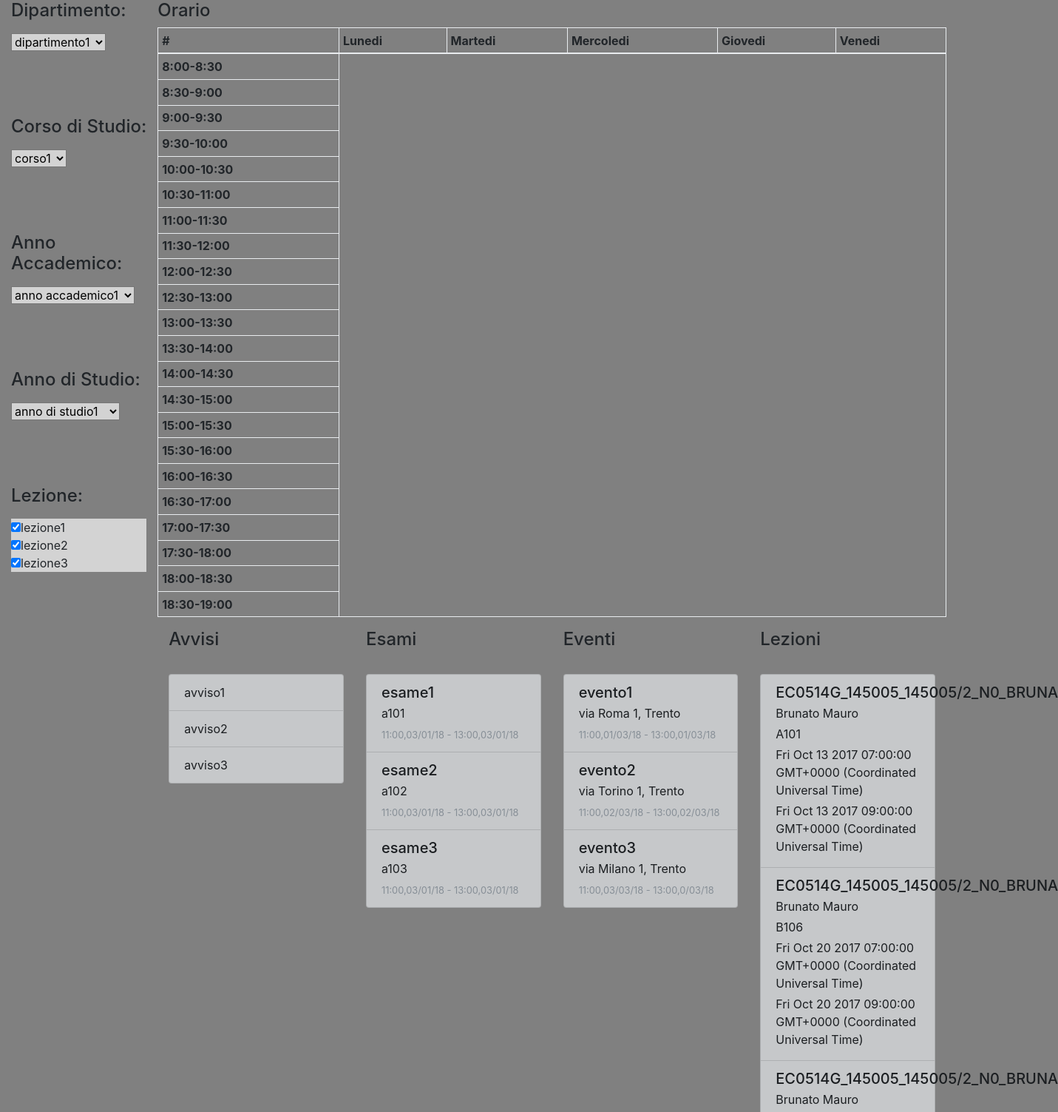
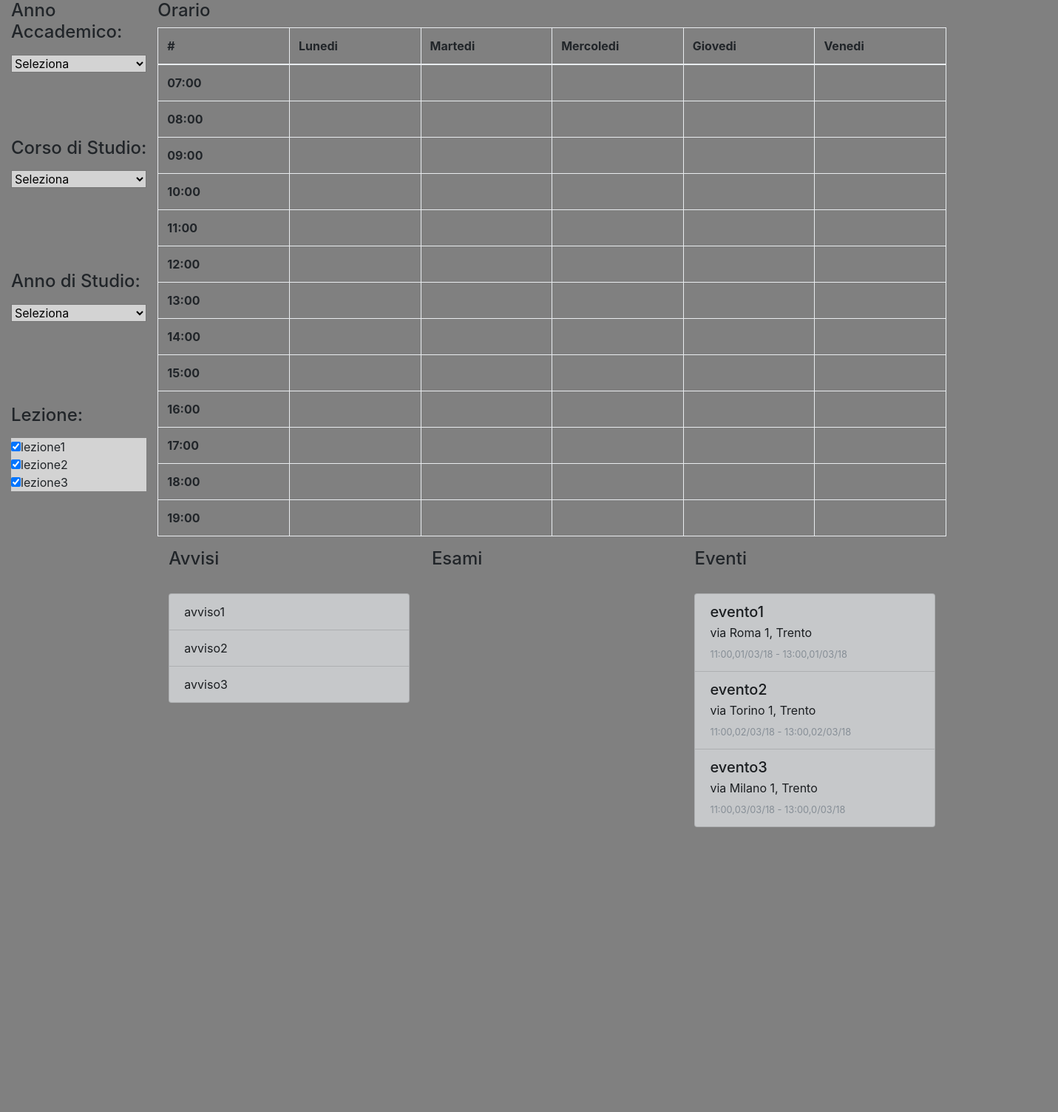
Before and after one commit to esoprana/IngSw2, a website: page src/frontend/site/index.html in a window 1280 px wide. Shown: the top 1503 px of the page at 74% size, 1431 px wide, since content can reach past the window. After the commit the page ends 1118 px from the top, so only its background shows below. Drawn offline with nearby package versions, Linux system fonts and the light colour scheme.

Commit message:
aggiornamento html sito + file js orari esami
html del sito aggiornato  e aggiunto file javascript con gli script dell'orario lezione e degli esami

```diff
--- /dev/null
+++ b/src/frontend/site/Corsi.js
@@ -0,0 +1,200 @@
+(function(){
+	var anniacc = [
+		{
+			nome: "2017/2018",
+			codice_anno: "2017"
+		},
+		{
+			nome: "2016/2017",
+			codice_anno: "2016"
+		}
+	];
+
+	const anniAccSelect = document.getElementById('anniaccSelect');
+	const corsiSelect = document.getElementById('corsiSelect');
+	const anniStuSelect = document.getElementById('annistuSelect');
+	var listorari = document.getElementById('listorari');
+	var listesami = document.getElementById('listesami');
+
+	function cleanSelect(select){
+		while(select.firstChild){
+			select.removeChild(select.firstChild);
+		}
+
+		const disabledOption = document.createElement('option');
+		disabledOption.disabled="";
+		disabledOption.selected="";
+		disabledOption.value="";
+		disabledOption.innerHTML="Seleziona";
+		disabledOption.style.display = 'none';
+		select.append(disabledOption);
+	}
+
+	function updateOrari(){
+		const codice_anno = anniAccSelect.options[anniAccSelect.selectedIndex].value;
+		const codice_corso = corsiSelect.options[corsiSelect.selectedIndex].value;
+		const codice_annoStu = annistuSelect.options[anniStuSelect.selectedIndex].value;
+		const url_orari = 'localhost:3000/api/orari/'+codice_anno+'/'+codice_corso+'/'+codice_annoStu;
+
+		fetch(url_orari)
+			.then(data => data.json())
+			.then(orari => {
+				orari.elenco_lezioni.forEach((orario) => {
+					var corso = document.createElement('p');
+						corso.className = "mb-0, nomeCorso";
+						corso.innerHTML = orario.insegnamento.codice_insegnamento;
+
+						var divPrincipale1 = document.createElement('div');
+						divPrincipale1.className="d-flex w-100 justify-content-between";
+						divPrincipale1.append(corso);
+
+						var docente = document.createElement('p');
+						docente.className = "mb-0";
+						docente.innerHTML = orario.insegnamento.docente;
+
+						var aula = document.createElement('p');
+						aula.className = "mb-0";
+						aula.innerHTML = orario.luogo.codice_aula;
+
+						var orain = document.createElement('p');
+						orain.className = "mb-0";
+						var OI = new Date (orario.timestamp.inizio);
+						orain.innerHTML =  OI.getHours() + "-" + OI.getMinutes();
+
+						var orafi = document.createElement('p');
+						orafi.className = "mb-0";
+						var OF = new Date (orario.timestamp.fine);
+						orafi.innerHTML = OF.getHours() + "-" + OF.getMinutes();
+
+						var giorno = document.createElement('p');
+						giorno.className = "mb-0";
+						giorno.innerHTML = OI.getDay();
+
+						var li = document.createElement('li');
+						li.className="list-group-item  list-group-item-dark flex-column align-items-start";
+						li.style.position="absolute";
+						li.style.width = "16.66667%";
+						li.style.height = ((OF.getHours() - OI.getHours() + (OF.getMinutes()- OI.getMinutes())/60.0)*(100.0/14.0))+"%";
+						li.style.left = ((OI.getDay())*(100.0/6.0))+"%";
+						li.style.top = ((1 + OI.getHours() - 7 + OI.getMinutes()/60.0)*(100.0/14.0))+"%";
+						li.append(divPrincipale1,docente,aula);
+
+						listorari.append(li);
+					});
+
+			});
+	}
+
+	function updateEsami(){
+		const codice_anno = anniAccSelect.options[anniAccSelect.selectedIndex].value;
+		const codice_corso = corsiSelect.options[corsiSelect.selectedIndex].value;
+		const codice_annoStu = annistuSelect.options[anniStuSelect.selectedIndex].value;
+		const url_esami = 'localhost:3000/api/esami/'+codice_anno+'/'+codice_corso+'/'+codice_annoStu;
+
+		fetch(url_esami)
+			.then(data => data.json())
+			.then(esami => {
+				for (const codiceGenerale in esami){
+					esami[codiceGenerale].appelli.forEach(appello => {
+						var titolo = document.createElement('h5');
+						titolo.className = "mb-1";
+						titolo.value = appello;
+						titolo.innerHTML = esami[codiceGenerale].nomeCorso;
+
+						var divPrincipale = document.createElement('div');
+						divPrincipale.className="d-flex w-100 justify-content-between";
+						divPrincipale.append(titolo);
+
+						var docente = document.createElement('p');
+						docente.className = "mb-1";
+						docente.innerHTML = esami[codiceGenerale].nomeDocente;
+
+						var tipo = document.createElement('p');
+						tipo.className = "mb-1";
+						tipo.innerHTML = esami[codiceGenerale].tipo;
+
+						var data = document.createElement('p');
+						data.className = "mb-1";
+						data.innerHTML =
+							esami[codiceGenerale].appelli[appello].timestamp.inizio.toLocaleString()
+							+ " - "
+							+ esami[codiceGenerale].appelli[appello].timestamp.fine.toLocaleString();
+
+						var sede = document.createElement('p');
+						sede.className = "mb-1";
+						sede.innerHTML = esami[codiceGenerale].appelli[appello].sede
+
+						var aula = document.createElement('p');
+						aula.className = "mb-1";
+						aula.innerHTML = esami[codiceGenerale].appelli[appello].aula
+
+						var li = document.createElement('li');
+						li.className="list-group-item  list-group-item-dark flex-column align-items-start";
+						li.append(divPrincipale,docente,tipo,data,sede,aula);
+
+						listesami.append(li);
+					})
+				}
+			});
+	}
+
+
+	cleanSelect(anniAccSelect);
+	cleanSelect(corsiSelect);
+	cleanSelect(anniStuSelect);
+
+	let dati=undefined;
+
+	anniacc.forEach((annoacc) => {
+		var option = document.createElement('option');
+		option.value = annoacc.codice_anno;
+		option.innerHTML = annoacc.nome;
+		anniaccSelect.append(option);
+	});
+
+	anniAccSelect.addEventListener('change',function(){
+		const codice_anno = anniAccSelect.options[anniAccSelect.selectedIndex].value;
+		cleanSelect(corsiSelect);
+		cleanSelect(annistuSelect);
+
+		dati = undefined;
+
+		if (codice_anno != ''){
+			const url_corsi = 'localhost:3000/api/corsi/'+codice_anno;
+			fetch(url_corsi)
+				.then(data => data.json())
+				.then(orari => {
+					dati = orari;
+
+					for (const codice in dati){
+						var option = document.createElement('option');
+						option.value = codice;
+						option.innerHTML = dati[codice].label;
+						corsiSelect.append(option);
+					}
+				});
+		}
+	});
+
+	corsiSelect.addEventListener('change',function(){
+		const codice_corso = corsiSelect.options[corsiSelect.selectedIndex].value;
+		if((dati !== undefined)||(codice_corso!='')) {
+
+			cleanSelect(anniStuSelect);
+
+			for (const codice_anno in dati[codice_corso].elenco_anni){
+				var option = document.createElement('option');
+				option.value = codice_anno;
+				option.innerHTML = dati[codice_corso].elenco_anni[codice_anno].label;
+				annistuSelect.append(option);
+			}
+		}
+	});
+
+	anniStuSelect.addEventListener('change',function(){
+		if((dati !== undefined)||(codice_annoStu!='')) {
+			updateOrari();
+			updateEsami();
+		}
+	});
+})();
--- a/src/frontend/site/index.html
+++ b/src/frontend/site/index.html
@@ -6,17 +6,45 @@
 		href="https://maxcdn.bootstrapcdn.com/bootstrap/4.0.0-beta.2/css/bootstrap.min.css"
 		integrity="sha384-PsH8R72JQ3SOdhVi3uxftmaW6Vc51MKb0q5P2rRUpPvrszuE4W1povHYgTpBfshb"
 		crossorigin="anonymous">
+		<style>
+			table, th, td {
+				height: 20px;
+				width: 16.66667%;
+			    padding: 10px;
+			}
+			div {
+				overflow: hidden;
+				text-overflow: ellipsis;
+				border: 1px #000000;
+			}
+
+			select, option {
+				width: 100%;
+				text-overflow: ellipsis;
+			}
+
+			#listaorari div{
+				overflow: hidden;
+			}
+
+			.nomeCorso{
+				text-size: 0.75em;
+			}
+
+
+
+		</style>
+		<script type="text/javascript" src="http://code.jquery.com/jquery.min.js"></script>
 	</head>
 <body style="background-color:#808080">
-
 	<div class="container-fluid">
 		<div class="row">
 			<aside class="col-2">
 				<form>
 					<div class="form-group">
-				    <label for="dipartimento" class="control-label"><h4>Dipartimento: </h4></label>
+						<label for="annoacc" class="control-label"><h4>Anno Accademico: </h4></label>
 						<div>
-						<select name="dipartimento" id="dipartimentiSelect" style="background-color: #d3d3d3"></select>
+							<select name="annoacc" id="anniaccSelect" style="background-color: #d3d3d3"></select>
 						</div>
 					</div>
 					<br>
@@ -31,14 +59,6 @@
 					<br>
 					<br>
 					<br>
-				<div class="form-group">
-					<label for="annoacc" class="control-label"><h4>Anno Accademico: </h4></label>
-					<div>
-						<select name="annoacc" id="anniaccSelect" style="background-color: #d3d3d3"></select>
-					</div>
-				</div>
-				<br>
-				<br>
 					<br>
 					<div class="form-group">
 						<label for="annostu" class="control-label"><h4>Anno di Studio: </h4></label>
@@ -46,6 +66,7 @@
 							<select name="annostu" id="annistuSelect" style="background-color: #d3d3d3"></select>
 						</div>
 					</div>
+					<br>
 					<br>
 					<br>
 					<br>
@@ -61,7 +82,7 @@
 			<div class="col-10">
 				<div class="row">
 					<h4>Orario</h4><br>
-				<table class="table table-inverse table-sm table-condensed table-bordered table-hover" style="padding-top:0px;">
+					<table class="table table-xl table-inverse table-condensed table-bordered table-hover" style="padding-top: 0px; position: relative" id="listorari">
 					  <thead>
 						<tr>
 						  <th>#</th>
@@ -72,198 +93,135 @@
 						  <th>Venedi</th>
 						</tr>
 					  </thead>
-				  <tbody>
+					  <tbody >
 						<tr>
-				      <th scope="row">8:00-8:30</th>
+							<th scope="row">07:00</th>
+							<th></th>
+							<th></th>
+							<th></th>
+							<th></th>
+							<th></th>
 						</tr>
 						<tr>
-				      <th scope="row">8:30-9:00</th>
+							<th scope="row">08:00</th>
+							<th></th>
+							<th></th>
+							<th></th>
+							<th></th>
+							<th></th>
 						</tr>
 						<tr>
-				      <th scope="row">9:00-9:30</th>
+							<th scope="row">09:00</th>
+							<th></th>
+							<th></th>
+							<th></th>
+							<th></th>
+							<th></th>
 						</tr>
 						<tr>
-				      <th scope="row">9:30-10:00</th>
+							<th scope="row">10:00</th>
+							<th></th>
+							<th></th>
+							<th></th>
+							<th></th>
+							<th></th>
 						</tr>
 						<tr>
-				      <th scope="row">10:00-10:30</th>
+							<th scope="row">11:00</th>
+							<th></th>
+							<th></th>
+							<th></th>
+							<th></th>
+							<th></th>
 						</tr>
 						<tr>
-				      <th scope="row">10:30-11:00</th>
+							<th scope="row">12:00</th>
+							<th></th>
+							<th></th>
+							<th></th>
+							<th></th>
+							<th></th>
 						</tr>
 						<tr>
-				      <th scope="row">11:00-11:30</th>
+							<th scope="row">13:00</th>
+							<th></th>
+							<th></th>
+							<th></th>
+							<th></th>
+							<th></th>
 						</tr>
 						<tr>
-				      <th scope="row">11:30-12:00</th>
+							<th scope="row">14:00</th>
+							<th></th>
+							<th></th>
+							<th></th>
+							<th></th>
+							<th></th>
 						</tr>
 						<tr>
-				      <th scope="row">12:00-12:30</th>
+							<th scope="row">15:00</th>
+							<th></th>
+							<th></th>
+							<th></th>
+							<th></th>
+							<th></th>
 						</tr>
 						<tr>
-				      <th scope="row">12:30-13:00</th>
+							<th scope="row">16:00</th>
+							<th></th>
+							<th></th>
+							<th></th>
+							<th></th>
+							<th></th>
 						</tr>
 						<tr>
-				      <th scope="row">13:00-13:30</th>
+							<th scope="row">17:00</th>
+							<th></th>
+							<th></th>
+							<th></th>
+							<th></th>
+							<th></th>
 						</tr>
 						<tr>
-				      <th scope="row">13:30-14:00</th>
+							<th scope="row">18:00</th>
+							<th></th>
+							<th></th>
+							<th></th>
+							<th></th>
+							<th></th>
 						</tr>
 						<tr>
-				      <th scope="row">14:00-14:30</th>
-				    </tr>
-					<tr>
-				      <th scope="row">14:30-15:00</th>
-				    </tr>
-					<tr>
-				      <th scope="row">15:00-15:30</th>
-				    </tr>
-					<tr>
-				      <th scope="row">15:30-16:00</th>
-				    </tr>
-					<tr>
-				      <th scope="row">16:00-16:30</th>
-				    </tr>
-					<tr>
-				      <th scope="row">16:30-17:00</th>
-				    </tr>
-					<tr>
-				      <th scope="row">17:00-17:30</th>
-				    </tr>
-					<tr>
-				      <th scope="row">17:30-18:00</th>
-				    </tr>
-					<tr>
-				      <th scope="row">18:00-18:30</th>
-				    </tr>
-					<tr>
-				      <th scope="row">18:30-19:00</th>
+							<th scope="row">19:00</th>
+							<th></th>
+							<th></th>
+							<th></th>
+							<th></th>
+							<th></th>
 						</tr>
 					  </tbody>
 					</table>
 				</div>
 
 				<div class="row">
-				<div class="col-3">
+					<div class="col-4">
 						<h4>Avvisi</h4><br>
 						<ul class="list-group" name="avviso" id="listavvisi"></ul>
 					</div>
-				<div class="col-3">
+					<div class="col-4">
 						<h4>Esami</h4><br>
 						<ul class="list-group" name="esame" id="listesami"></ul>
 					</div>
-				<div class="col-3">
+					<div class="col-4">
 						<h4>Eventi</h4><br>
 						<ul class="list-group" name="evento" id="listeventi"></ul>
-				</div>
-				<div class="col-3">
-					<h4>Lezioni</h4><br>
-					<ul class="list-group" name="orario" id="listorari"></ul>
 					</div>
 				</div>
 			</div>
 		</div>
 	</div>
 
-<!-- script dei dipartimenti -->
-<script>
-var dipartimenti = [
-	{
-		nome: "dipartimento1",
-		codice: "dip001"
-	},
-	{
-		nome: "dipartimento2",
-		codice: "dip002"
-	},
-	{
-		nome: "dipartimento3",
-		codice: "dip002"
-	}
-];
-var dipartimentiSelect = document.getElementById('dipartimentiSelect');
-dipartimenti.forEach((dipartimento) => {
-	var option = document.createElement('option');
-	option.value = dipartimento.codice;
-	option.innerHTML = dipartimento.nome;
-	dipartimentiSelect.append(option);
-});
-</script>
 
-<!-- script dei corsi -->
-<script>
-var corsi = [
-	{
-		nome: "corso1",
-		codice: "cor001"
-	},
-	{
-		nome: "corso2",
-		codice: "cor002"
-	},
-	{
-		nome: "corso3",
-		codice: "cor003"
-	}
-];
-var corsiSelect = document.getElementById('corsiSelect');
-corsi.forEach((corso) => {
-	var option = document.createElement('option');
-	option.value = corso.codice;
-	option.innerHTML = corso.nome;
-	corsiSelect.append(option);
-});
-</script>
 
-<!-- script degli anni accademici -->
-<script>
-var anniacc = [
-	{
-		nome: "anno accademico1",
-		codice: "ann001"
-	},
-	{
-		nome: "anno accademico2",
-		codice: "ann002"
-	},
-	{
-		nome: "anno accademico3",
-		codice: "ann003"
-	}
-];
-var anniaccSelect = document.getElementById('anniaccSelect');
-anniacc.forEach((annoacc) => {
-	var option = document.createElement('option');
-	option.value = annoacc.codice;
-	option.innerHTML = annoacc.nome;
-	anniaccSelect.append(option);
-});
-</script>
-
-<!-- script degli anni di Studio -->
-<script>
-var annistu = [
-	{
-		nome: "anno di studio1",
-		codice: "ann001"
-	},
-	{
-		nome: "anno di studio2",
-		codice: "ann002"
-	},
-	{
-		nome: "annos di studio3",
-		codice: "ann003"
-	}
-];
-var annistuSelect = document.getElementById('annistuSelect');
-annistu.forEach((annostu) => {
-	var option = document.createElement('option');
-	option.value = annostu.codice;
-	option.innerHTML = annostu.nome;
-	annistuSelect.append(option);
-});
-</script>
 
 <!-- script degli lezione -->
 <script>
@@ -321,54 +279,9 @@ avvisi.forEach((avviso) => {
 
 <!-- script degli esami -->
 <script>
-var esami = [
-	{
-		nome: "esame1",
-		data_inizio: "11:00,03/01/18",
-		data_fine: "13:00,03/01/18",
-		aula: "a101",
-		codice: "esa001"
-	},
-	{
-		nome: "esame2",
-		data_inizio: "11:00,03/01/18",
-		data_fine: "13:00,03/01/18",
-		aula: "a102",
-		codice: "esa002"
-	},
-	{
-		nome: "esame3",
-		data_inizio: "11:00,03/01/18",
-		data_fine: "13:00,03/01/18",
-		aula: "a103",
-		codice: "esa003"
-	}
-];
-	var listesami = document.getElementById('listesami');
-	esami.forEach((esame) => {
-		var titolo = document.createElement('h5');
-		titolo.className = "mb-1";
-		titolo.innerHTML = esame.nome;
-
-		var divPrincipale = document.createElement('div');
-		divPrincipale.className="d-flex w-100 justify-content-between";
-		divPrincipale.append(titolo);
-
-		var testo = document.createElement('p');
-		testo.className = "mb-1";
-		testo.innerHTML = esame.aula;
-
-		var data = document.createElement('small');
-		data.className = "text-muted";
-		data.innerHTML = esame.data_inizio + " - " + esame.data_fine;
-
-		var li = document.createElement('li');
-		li.className="list-group-item  list-group-item-dark flex-column align-items-start";
-		li.append(divPrincipale,testo,data);
 
 
-		listesami.append(li);
-	});
+
 </script>
 
 <!-- script degli eventi -->
@@ -422,107 +335,6 @@ var listeventi = document.getElementById('listeventi');
 		listeventi.append(li);
 	});
 </script>
-
-<!-- script degli orari -->
-<script>
-var orari =
-	{"elenco_lezioni":
-		[
-			{
-				"insegnamento":{
-					"codice_insegnamento":"EC0514G_145005_145005/2_N0_BRUNA",
-					"docente":"Brunato Mauro"
-				},
-				"luogo":{
-					"codice_dipartimento":"E0503",
-					"codice_aula":"A101"
-				},
-				"timestamp":{
-					"inizio":"2017-10-13T07:00:00.000Z",
-					"fine":"2017-10-13T09:00:00.000Z"
-				},
-				"tipo":"Lezione"
-			},
-			{
-				"insegnamento":{
-					"codice_insegnamento":"EC0514G_145005_145005/2_N0_BRUNA",
-					"docente":"Brunato Mauro"
-				},
-				"luogo":{
-					"codice_dipartimento":"E0503",
-					"codice_aula":"B106"
-				},
-				"timestamp":{
-					"inizio":"2017-10-20T07:00:00.000Z",
-					"fine":"2017-10-20T09:00:00.000Z"
-				},
-				"tipo":"Lezione"
-			},
-			{
-				"insegnamento":{
-					"codice_insegnamento":"EC0514G_145005_145005/2_N0_BRUNA",
-					"docente":"Brunato Mauro"
-					},
-				"luogo":{
-					"codice_dipartimento":"E0503",
-					"codice_aula":"B106"
-				},
-				"timestamp":{
-					"inizio":"2017-10-27T07:00:00.000Z",
-					"fine":"2017-10-27T09:00:00.000Z"
-				},
-				"tipo":"Lezione"
-			},
-			{
-				"insegnamento":{
-					"codice_insegnamento":"EC0514G_145005_145005/2_N0_BRUNA",
-					"docente":"Brunato Mauro"},
-				"luogo":{
-					"codice_dipartimento":"E0503",
-					"codice_aula":"B106"},
-				"timestamp":{
-					"inizio":"2017-11-04T08:00:00.000Z",
-					"fine":"2017-11-04T10:00:00.000Z"
-				},
-				"tipo":"Lezione"
-			}
-		]
-	}
-
-var listorari = document.getElementById('listorari');
-	orari.elenco_lezioni.forEach((orario) => {
-		var corso = document.createElement('h5');
-		corso.className = "mb-1";
-		corso.innerHTML = orario.insegnamento.codice_insegnamento;
-
-		var divPrincipale1 = document.createElement('div');
-		divPrincipale1.className="d-flex w-100 justify-content-between";
-		divPrincipale1.append(corso);
-
-		var docente = document.createElement('p');
-		docente.className = "mb-1";
-		docente.innerHTML = orario.insegnamento.docente;
-
-		var aula = document.createElement('p');
-		aula.className = "mb-1";
-		aula.innerHTML = orario.luogo.codice_aula;
-
-		var orain = document.createElement('p');
-		orain.className = "mb-1";
-		orain.innerHTML = new Date (orario.timestamp.inizio)
-
-		var orafi = document.createElement('p');
-		orafi.className = "mb-1";
-		orafi.innerHTML = new Date (orario.timestamp.fine);
-
-		var li = document.createElement('li');
-		li.className="list-group-item  list-group-item-dark flex-column align-items-start";
-		li.append(divPrincipale1,docente,aula,orain,orafi);
-
-		listorari.append(li);
-	});
-</script>
-
-
+<script type="text/javascript" src="Corsi.js"></script>
 </body>
 </html>
```
Lines whose indentation alone changed are shown as unchanged.
